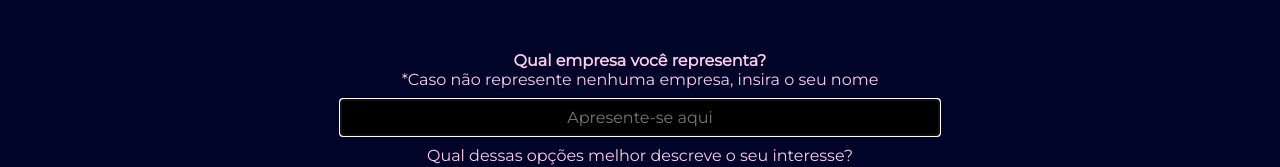
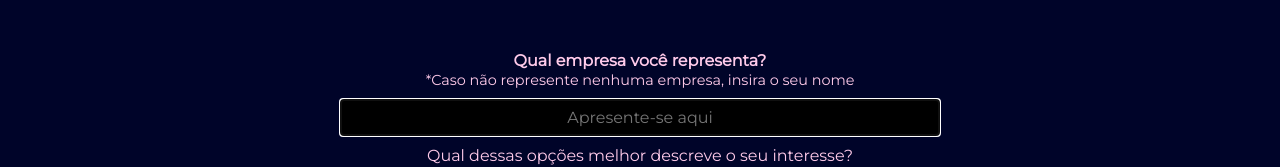
Before and after one commit to nicolasarths/personal-website, a Next.js app: page /dev/curriculo in a window 1280 px wide. Shown: the part 154-321 px from the top of the page. Built offline with nearby package versions, Linux system fonts and the light colour scheme; a web font is replaced by a local one.

Commit message:
minor refactoring

```diff
--- a/src/styles/form.css
+++ b/src/styles/form.css
@@ -14,6 +14,9 @@
 
 .form label {
   margin-top: 10px;
+}
+.field span {
+  font-size: .9em
 }
 
 .form-input {
```
